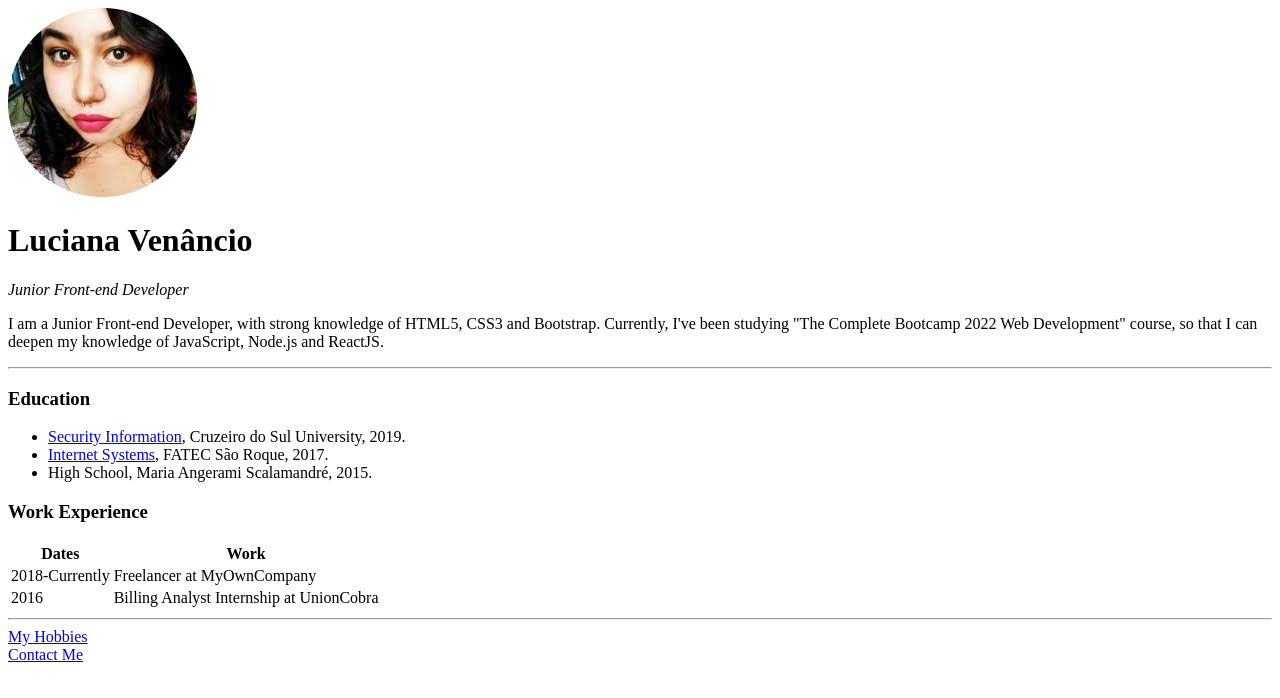
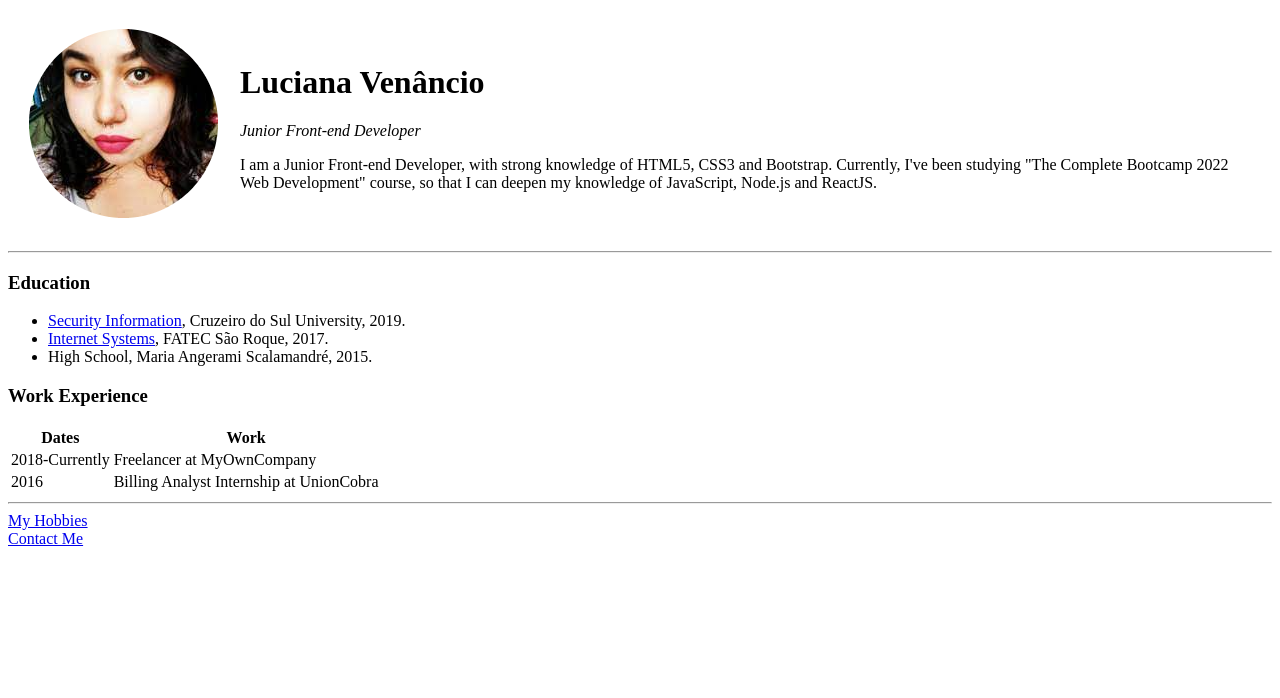
Before and after one commit to lucianafatino/html-personal-site, a plain HTML site: page index.html in a window 1280 px wide. Drawn offline with Linux system fonts and the light colour scheme.

Commit message:
Index Page

```diff
--- a/index.html
+++ b/index.html
@@ -7,10 +7,18 @@
     <title>Luciana's Personal Site</title>
 </head>
 <body>
-    <img src="eu-modified.png" alt="luciana profile picture">
-    <h1>Luciana Venâncio</h1>
-    <p><em>Junior Front-end Developer</em></p>
-    <p>I am a Junior Front-end Developer, with strong knowledge of HTML5, CSS3 and Bootstrap. Currently, I've been studying "The Complete Bootcamp 2022 Web Development" course, so that I can deepen my knowledge of JavaScript, Node.js and ReactJS.</p>
+    <table cellspacing="20">
+        <tr>
+            <td>
+                <img src="eu-modified.png" alt="luciana profile picture">
+            </td>
+            <td>
+                <h1>Luciana Venâncio</h1>
+                <p><em>Junior Front-end Developer</em></p>
+                <p>I am a Junior Front-end Developer, with strong knowledge of HTML5, CSS3 and Bootstrap. Currently, I've been studying "The Complete Bootcamp 2022 Web Development" course, so that I can deepen my knowledge of JavaScript, Node.js and ReactJS.</p>
+            </td>
+        </tr>
+    </table>
     <hr>
 
     <h3>Education</h3>
@@ -19,6 +27,7 @@
         <li><a href="https://www.fatecsaoroque.edu.br/sistemas.html?" target="_blank">Internet Systems</a>, FATEC São Roque, 2017.</li>
         <li>High School, Maria Angerami Scalamandré, 2015.</li>
     </ul>
+
     <h3>Work Experience</h3>
     <table>
         <thead>
```
